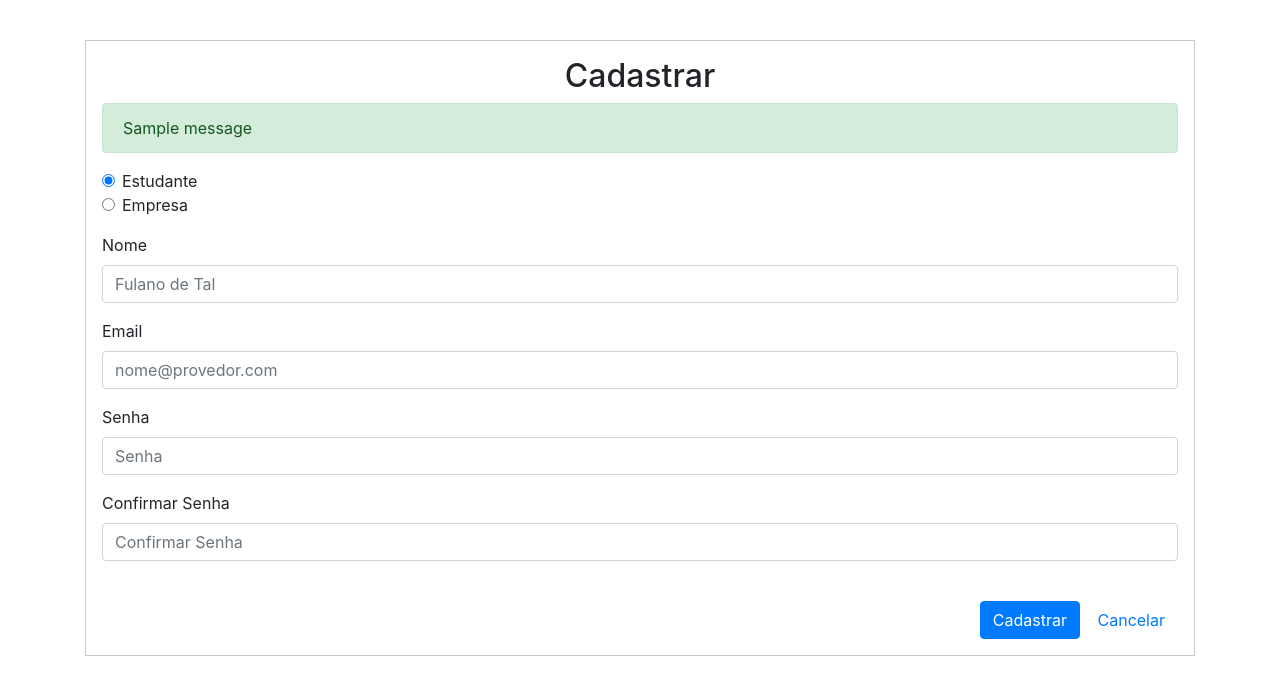
After one commit to rjcjunior/dac-trabalho-final, a Django app: template estagios/authentication/templates/register.html in a window 1280 px wide. The commit adds this page. Shown: the top 695 px of the page. Run offline with Django 3.2, Linux system fonts and the light colour scheme; the template is opened without the code that fills it: values that come from a table or form of the project are taken from there, others are empty; tables that the repository leaves empty hold one stand-in row (values such as "Sample post"); one stand-in notice (Sample message) is shown; some libraries are stand-ins or nearby versions.

Commit message:
Register student user type

```diff
--- /dev/null
+++ b/estagios/authentication/forms/register_form.py
@@ -0,0 +1,24 @@
+from django import forms
+
+accountTypes = (
+    ('student', 'Estudante'),
+    ('company', 'Empresa'),
+)
+
+
+class RegisterForm(forms.Form):
+    name = forms.CharField(required=True)
+    email = forms.EmailField(required=True)
+    password = forms.CharField(widget=forms.PasswordInput)
+    confirm_password = forms.CharField(widget=forms.PasswordInput)
+    type = forms.ChoiceField(choices=accountTypes)
+
+    def clean(self):
+        cleaned_data = super(RegisterForm, self).clean()
+        password = self.cleaned_data.get('password')
+        confirm_password = self.cleaned_data.get('confirm_password')
+        if not password or not confirm_password or password != confirm_password:
+            error = forms.ValidationError('As senhas precisam ser iguais!')
+            self.add_error('password', error)
+            self.add_error('confirm_password', error)
+        return cleaned_data
--- /dev/null
+++ b/estagios/authentication/templates/register.html
@@ -0,0 +1,140 @@
+{% extends 'base.html' %}
+{% load static %}
+
+{% block content %}
+<div class="container">
+    <div class="cell small-12 medium-6 medium-offset-2 large-4 large-offset-4">
+        <form class="log-in-form" method="post">
+            <h2 class="text-center">Cadastrar</h2>
+            <div class="validation-alerts">
+                {% if messages %}
+                    <div class="alert alert-success" role="alert">
+                        {% for message in messages %}
+                            <p{% if message.tags %} class="{{ message.tags }}"{% endif %}>{{ message }}</p>
+                        {% endfor %}
+                    </div>
+                {% endif %}
+                {% if form.non_field_errors %}
+                    <div class="alert alert-danger" role="alert">
+                        {% for error in form.non_field_errors %}
+                            <p{% if error.tags %} class="{{ error.tags }}"{% endif %}>{{ error }}</p>
+                        {% endfor %}
+                    </div>
+                {% endif %}
+            </div>
+            <div class="account-type">
+                <div class="form-group">
+                    <div class="form-check">
+                        <label class="form-check-label">
+                            <input type="radio" name="type" value="student" class="form-check-input" onchange="typeChanged(event)" checked />
+                            Estudante
+                        </label>
+                    </div>
+                    <div class="form-check">
+                        <label class="form-check-label">
+                            <input type="radio" name="type" value="company" class="form-check-input" onchange="typeChanged(event)" />
+                            Empresa
+                        </label>
+                    </div>
+                </div>
+            </div>
+            <div class="type type-student">
+                <div class="form-group">
+                    <label>Nome</label>
+                    <input name="name" class="form-control" type="text" placeholder="Fulano de Tal">
+                    <small class="form-text text-danger">{{ form.name.errors }}</small>
+                </div>
+                <div class="form-group">
+                    <label>Email</label>
+                    <input name="email" class="form-control" type="email" placeholder="nome@provedor.com">
+                    <small class="form-text text-danger">{{ form.email.errors }}</small>
+                </div>
+                <div class="form-group">
+                    <label>Senha</label>
+                    <input name="password" class="form-control" type="password" placeholder="Senha">
+                    <small class="form-text text-danger">{{ form.password.errors }}</small>
+                </div>
+                <div class="form-group">
+                    <label>Confirmar Senha</label>
+                    <input name="confirm_password" class="form-control" type="password" placeholder="Confirmar Senha">
+                    <small class="form-text text-danger">{{ form.confirm_password.errors }}</small>
+                </div>
+            </div>
+            <div class="type type-company">
+                <label>
+                    Nome da Empresa
+                    <input type="text" placeholder="Acme CO">
+                </label>
+                <label>
+                    Nome do Responsável
+                    <input type="text" placeholder="João Silva">
+                </label>
+                <label>
+                    CNPJ
+                    <input type="text" placeholder="João Silva">
+                </label>
+                <label>
+                    Email de Acesso
+                    <input type="email" placeholder="nome@acme.co">
+                </label>
+                <label>
+                    Senha de Acesso
+                    <input type="password" placeholder="Senha">
+                </label>
+                <label>
+                    Confirmar Senha
+                    <input type="password" placeholder="Confirmar Senha">
+                </label>
+            </div>
+            <div class="button-container">
+                <input type="submit" class="btn btn-primary" value="Cadastrar" />
+                <a class="btn btn-outline" href="{% url 'login' %}">Cancelar</a>
+            </div>
+            {% csrf_token %}
+        </form>
+    </div>
+</div>
+{% endblock content %}
+
+
+{% block style %}
+<style>
+    .type {
+        display: none;
+    }
+    .log-in-form {
+        border: 1px solid #cacaca;
+        padding: 1rem;
+        border-radius: 0;
+        margin-top: 40px;
+    }
+    .button-container {
+        text-align: right;
+        margin-top: 40px;
+    }
+    .alert p {
+        margin: 0;
+    }
+</style>
+{% endblock style %}
+
+{% block script %}
+<script>
+    function typeChanged(event) {
+        event.preventDefault();
+        const element = event.target;
+
+        Array.from(document.getElementsByClassName('type')).map(element => element.style.display = 'none');
+        if (element.value === 'student') {
+            showGroup('type-student');
+        }
+        if (element.value === 'company') {
+            showGroup('type-company');
+        }
+    }
+    function showGroup(group) {
+        Array.from(document.getElementsByClassName(group)).map(element => element.style.display = 'block');
+    }
+    showGroup('type-student');
+</script>
+{% endblock script %}
--- a/estagios/login/urls.py
+++ b/estagios/authentication/urls.py
@@ -1,6 +1,6 @@
 from django.urls import path
-from estagios.login.views.register import register
-from estagios.login.views.login import login
+from .views.register import register
+from .views.login import login
 
 urlpatterns = [
     path('login/', login, name='login'),
--- a/estagios/login/views/register.py
+++ /dev/null
@@ -1,5 +0,0 @@
-from django.shortcuts import render
-
-
-def register(request):
-    return render(request, 'login/templates/register.html')
--- a/estagios/settings.py
+++ b/estagios/settings.py
@@ -37,6 +37,8 @@ INSTALLED_APPS = [
     'django.contrib.sessions',
     'django.contrib.messages',
     'django.contrib.staticfiles',
+    'estagios.core',
+    'estagios.authentication',
 ]
 
 MIDDLEWARE = [
--- a/estagios/templates/base.html
+++ b/estagios/templates/base.html
@@ -2,8 +2,7 @@
 <html>
     <head>
         <title>Cadastro de Estágios</title>
-        <link rel="stylesheet" type="text/css" href="//cdnjs.cloudflare.com/ajax/libs/foundation/6.4.3/css/foundation.min.css">
-        <link rel="stylesheet" type="text/css" href="//fonts.googleapis.com/css?family=Lobster&subset=latin,latin-ext">
+        <link rel="stylesheet" href="https://stackpath.bootstrapcdn.com/bootstrap/4.1.1/css/bootstrap.min.css" integrity="sha384-WskhaSGFgHYWDcbwN70/dfYBj47jz9qbsMId/iRN3ewGhXQFZCSftd1LZCfmhktB" crossorigin="anonymous">
         {% block style %}{% endblock style %}
     </head>
     <body>
--- a/estagios/urls.py
+++ b/estagios/urls.py
@@ -19,6 +19,6 @@ from django.conf.urls import include
 
 
 urlpatterns = [
-    path('', include('estagios.login.urls')),
+    path('', include('estagios.authentication.urls')),
     path('admin/', admin.site.urls),
 ]
```
Also changed, not shown: estagios/authentication/views/register.py (added, +28 -0 lines), estagios/core/models.py (+27 -6 lines), estagios/login/templates/register.html (deleted, +0 -104 lines), estagios/authentication/__init__.py (added), estagios/authentication/forms/__init__.py (added), estagios/authentication/migrations/__init__.py (added), estagios/authentication/templates/login.html (renamed from estagios/login/templates/login.html), estagios/authentication/views/__init__.py (added), estagios/authentication/views/login.py (renamed from estagios/login/views/login.py), estagios/core/migrations/0001_initial.py (added), estagios/core/migrations/__init__.py (added).
